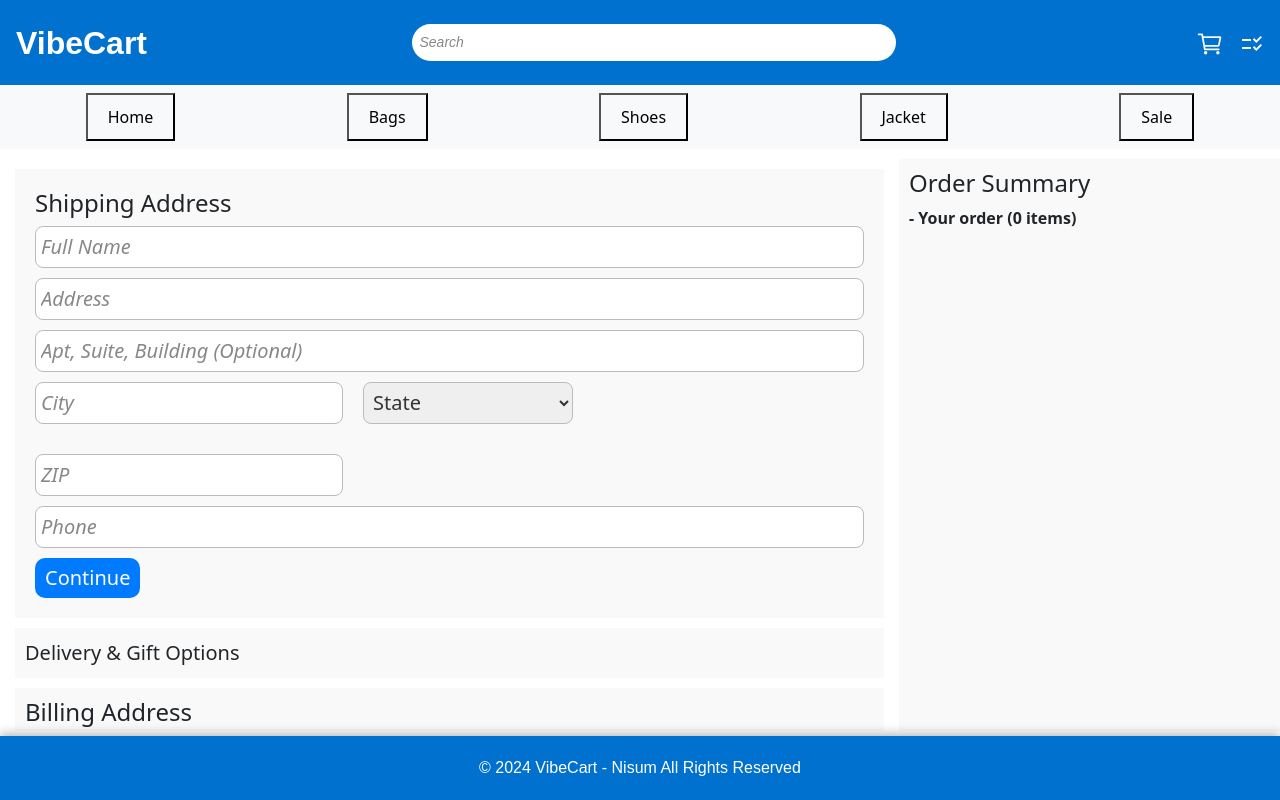
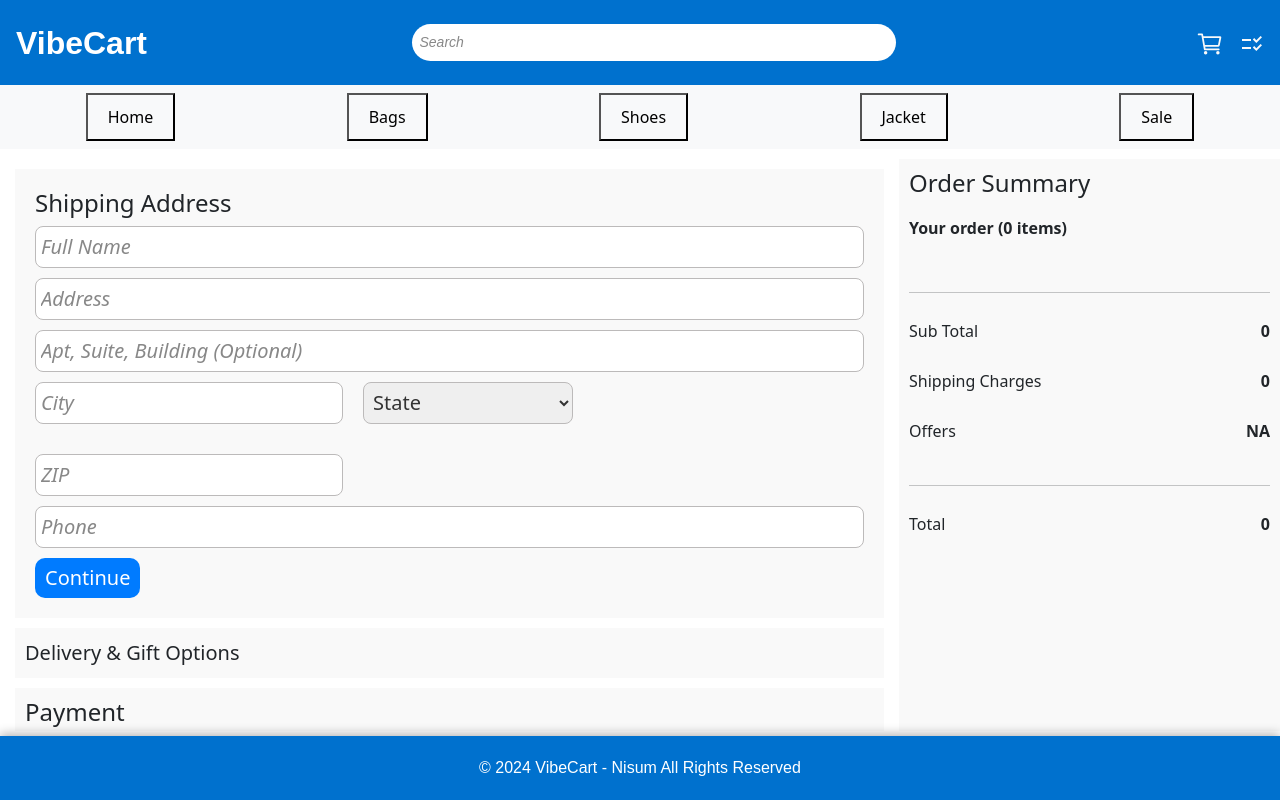
Before and after one commit to Venkat0629/vibecart-app-ui, a React (Create React App) app in the folder vibecart-ui/: page /checkout in a window 1280 px wide. Built offline with nearby package versions, Linux system fonts and the light colour scheme; a web font is replaced by a local one.

Commit message:
integrated checkout - 1

```diff
--- a/vibecart-ui/src/App.js
+++ b/vibecart-ui/src/App.js
@@ -1,25 +1,8 @@
 import React, { useEffect } from 'react';
 import {Routing} from './pages/routing/Routing'
-import { useDispatch, useSelector } from 'react-redux';
-import { updatecartBillData, updateCartData } from './pages/redux-toolkit/CartSlice';
-import { calculateTotalBill } from './pages/commoncomponents/CommonFunctions';
+
 const App = () => {
-    const dispatch = useDispatch()
-    const { cartData,cartBillData:{totalBill},cartBillData } = useSelector((state) => state.cart);
 
-    const getCartData = () => {
-        const cartData = localStorage.getItem("cartData");
-        return cartData?.length > 0 ? JSON.parse(cartData) : []
-      }
-    useEffect(() => {
-        const cartData = getCartData();
-        dispatch(updateCartData(cartData));
-        dispatch(updatecartBillData((calculateTotalBill(cartData))));
-      }, []);
-
-      useEffect(()=> {
-        localStorage.setItem("cartBillData", JSON.stringify(cartBillData));
-      },[totalBill]);
     return (
 
 
--- a/vibecart-ui/src/pages/components/CartAndCheckout/cart/Cart.js
+++ b/vibecart-ui/src/pages/components/CartAndCheckout/cart/Cart.js
@@ -6,7 +6,7 @@ import { useNavigate } from 'react-router-dom';
 import ReusableButton from '../../../commoncomponents/ReusableButton';
 import { calculateTotalBill } from '../../../commoncomponents/CommonFunctions'
 import { useDispatch, useSelector } from 'react-redux';
-import { updatecartBillData, updateCartData } from '../../../redux-toolkit/CartSlice';
+import { updateAddressData, updatecartBillData, updateCartData } from '../../../redux-toolkit/CartSlice';
 
 const Cart = () => {
 
@@ -20,11 +20,25 @@ const Cart = () => {
   }
   const getCartData = () => {
     const cartData = localStorage.getItem("cartData");
-    return cartData?.length > 0 ? JSON.parse(cartData) : []
+    const shippingAddress = localStorage.getItem("shippingAddress");
+
+    return {
+      cartData: cartData?.length > 0 ? JSON.parse(cartData) : [],
+      address: shippingAddress ? JSON.parse(shippingAddress) : {}
+    }
   }
   // localStorage.setItem("cartData", JSON.stringify(cartData));
+  useEffect(() => {
+    const {cartData, address} = getCartData();
+     dispatch(updateCartData(cartData));
+     dispatch(updateAddressData(address));
+    dispatch(updatecartBillData((calculateTotalBill(cartData))));
+  }, []);
 
 
+  useEffect(()=> {
+    localStorage.setItem("cartBillData", JSON.stringify(cartBillData));
+  },[totalBill])
 
   return (
     cartData?.length > 0 ?
--- a/vibecart-ui/src/pages/components/CartAndCheckout/checkout/Checkout.js
+++ b/vibecart-ui/src/pages/components/CartAndCheckout/checkout/Checkout.js
@@ -1,21 +1,52 @@
-import React from 'react'
+import React, { useEffect } from 'react'
 import './checkout.css'
 import Shipping from './Shipping'
 import Payment from './Payment'
 import OrderSummary from './OrderSummary'
-import { useSelector } from 'react-redux'
+import { useDispatch, useSelector } from 'react-redux'
+import { updateAddressData, updatecartBillData, updateCartData } from '../../../redux-toolkit/CartSlice'
+import { calculateTotalBill } from '../../../commoncomponents/CommonFunctions'
+import { useNavigate } from 'react-router-dom'
 
 const Checkout = () => {
-  const { cartData,cartBillData:{totalBill},cartBillData } = useSelector((state) => state.cart);
+
+  const dispatch = useDispatch()
+  const { cartData, cartBillData: { totalBill }, cartBillData ,address} = useSelector((state) => state.cart);
+
+  const navigate = useNavigate();
+
+  const navigateTo = (path) => {
+    navigate(path);
+  }
+  const getCartData = () => {
+    const cartData = localStorage.getItem("cartData");
+    const shippingAddress = localStorage.getItem("shippingAddress");
+
+    return {
+      cartData: cartData?.length > 0 ? JSON.parse(cartData) : [],
+      address: shippingAddress ? JSON.parse(shippingAddress) : {}
+    }
+  }
+
+  useEffect(() => {
+    const {cartData, address} = getCartData();
+     dispatch(updateCartData(cartData));
+     dispatch(updateAddressData(address));
+    dispatch(updatecartBillData((calculateTotalBill(cartData))));
+  }, []);
+
+  useEffect(() => {
+    localStorage.setItem("cartBillData", JSON.stringify(cartBillData));
+  }, [totalBill]);
 
   return (
     <div class="checkout-container">
-        <div class="checkout-component-layout">
-            <div class="checkout-item "><Shipping></Shipping></div>
-            <div class="checkout-item ">Delivery & Gift Options</div>
-            <div class="checkout-item "><Payment/></div>
-        </div>
-        <div class="checkout-order-container"><OrderSummary cartData={cartData} cartBillData={cartBillData}/></div>
+      <div class="checkout-component-layout">
+        <div class="checkout-item "><Shipping address={address}/></div>
+        <div class="checkout-item ">Delivery & Gift Options</div>
+        <div class="checkout-item "><Payment address={address}/></div>
+      </div>
+      <div class="checkout-order-container"><OrderSummary cartData={cartData} cartBillData={cartBillData} navigateTo={navigateTo}/></div>
     </div>
   )
 }
--- a/vibecart-ui/src/pages/components/CartAndCheckout/checkout/OrderSummary.js
+++ b/vibecart-ui/src/pages/components/CartAndCheckout/checkout/OrderSummary.js
@@ -1,12 +1,31 @@
 import React from 'react'
 import CartProducts from '../cart/CartProducts'
+import './ordersummary.css'
 
-const OrderSummary = ({cartData,cartBillData}) => {
+const OrderSummary = ({ cartData, cartBillData, navigateTo }) => {
   return (
     <div className='ordersummary-checkout-container'>
-           <h4>Order Summary</h4>
-           <p><b> - Your order ({cartData?.length} items)</b></p>
-           <CartProducts cartData={cartData}/>
+      <h4>Order Summary</h4>
+      <p><b>Your order ({cartData?.length} items)</b></p>
+      <CartProducts cartData={cartData} navigateTo={navigateTo} />
+      <hr></hr>
+      <div className='ordersummary-bill-layout'>
+        <p>Sub Total</p>
+        <p><b>{cartBillData?.totalBill}</b></p>
+      </div>
+      <div className='ordersummary-bill-layout'>
+        <p>Shipping Charges</p>
+        <p><b>0</b></p>
+      </div>
+      <div className='ordersummary-bill-layout'>
+        <p>Offers</p>
+        <p><b>NA</b></p>
+      </div>
+      <hr></hr>
+      <div className='ordersummary-bill-layout'>
+        <p>Total</p>
+       <p> <b>{cartBillData?.totalBill}</b></p>
+      </div>
     </div>
   )
 }
--- a/vibecart-ui/src/pages/components/CartAndCheckout/checkout/Payment.js
+++ b/vibecart-ui/src/pages/components/CartAndCheckout/checkout/Payment.js
@@ -3,28 +3,31 @@ import React from "react";
 import "./payment.css"
 import ReusableButton from "../../../commoncomponents/ReusableButton";
 
-const Payment = () => {
+const Payment = ({ address }) => {
+
   return (
     <div className="payment-container">
-      <div>
-        <h4>Billing Address</h4>
-        <p>Sneha</p>
-        <p>2491 Benton Ln, Kissimmee, FL 34567</p>
-        <p>(987) 654-3109</p>
-      </div>
-
+      <h4>Payment</h4>
+      <h6>Delivery Address</h6>
+      {address ?
+        <div>
+          <p>{address.address}, {address.building}</p>
+          <p>{address.city}, {address.state}, {address.zip}</p>
+          <p>{address.phone}</p>
+        </div> :
+        <p>NA</p>}
       <div>
         <h4>Promo Code</h4>
         <div className="promo-code">
           <input type="tel" placeholder="Promo code" />
-          <ReusableButton buttonName="Apply"/>
+          <ReusableButton buttonName="Apply" />
         </div>
       </div>
 
 
       <div className="place-order">
-      <p><strong>By placing an order, you are agreeing to our Privacy Policy and Terms of Use</strong></p>
-      <ReusableButton buttonName="Place Order with Cash"/>
+        <p><strong>By placing an order, you are agreeing to our Privacy Policy and Terms of Use</strong></p>
+        <ReusableButton buttonName="Place Order with Cash" />
       </div>
     </div>
   );
--- a/vibecart-ui/src/pages/components/CartAndCheckout/checkout/Shipping.js
+++ b/vibecart-ui/src/pages/components/CartAndCheckout/checkout/Shipping.js
@@ -1,9 +1,11 @@
-import React, { useState } from 'react';
+import React, { useEffect, useState } from 'react';
 import ReusableButton from '../../../commoncomponents/ReusableButton'
 import './shipping.css';
 import '../cartandcheckout.css';
+import { updateAddressData } from '../../../redux-toolkit/CartSlice';
+import { useDispatch } from 'react-redux';
 
-const Shipping = () => {
+const Shipping = ({ address }) => {
     const [formData, setFormData] = useState({
         fullname: '',
         address: '',
@@ -13,9 +15,12 @@ const Shipping = () => {
         zip: '',
         phone: ''
     });
+    const dispatch = useDispatch()
 
     const [errors, setErrors] = useState({});
-
+    useEffect(() => {
+        setFormData(address);
+    }, [address])
     const handleChange = (e) => {
         const { name, value } = e.target;
         setFormData({ ...formData, [name]: value });
@@ -42,9 +47,10 @@ const Shipping = () => {
         if (validateForm()) {
             const existingData = JSON.parse(localStorage.getItem('shippingAddress')) || {};
             const updatedData = { ...existingData, ...formData };
+            dispatch(updateAddressData(updatedData));
             localStorage.setItem('shippingAddress', JSON.stringify(updatedData));
         }
-        }
+    }
 
     return (
         <div className='shipping-container'>
@@ -159,7 +165,7 @@ const Shipping = () => {
                     <p>{errors.phone}</p>
                 </div>
                 <div className="button-container">
-                    <ReusableButton buttonName="Continue"/>
+                    <ReusableButton buttonName="Continue" />
                 </div>
             </form>
         </div>
--- a/vibecart-ui/src/pages/components/CartAndCheckout/checkout/ordersummary.css
+++ b/vibecart-ui/src/pages/components/CartAndCheckout/checkout/ordersummary.css
@@ -3,3 +3,7 @@
     flex-direction: column;
     gap: 10px;
 }
+.ordersummary-bill-layout{
+    display: flex;
+    justify-content: space-between;
+}
--- a/vibecart-ui/src/pages/redux-toolkit/CartSlice.js
+++ b/vibecart-ui/src/pages/redux-toolkit/CartSlice.js
@@ -4,6 +4,7 @@ export const cartSlice = createSlice({
     name: "cart",
     initialState: {
         cartData: [],
+        address:{},
         cartBillData: {
             totalBill: 0
         }
@@ -14,9 +15,12 @@ export const cartSlice = createSlice({
         },
         updatecartBillData: (state, action) => {
             state.cartBillData.totalBill = action.payload
+        },
+        updateAddressData :(state,action)=> {
+            state.address = action.payload
         }
     }
 });
 
-export const { updateCartData,updatecartBillData } = cartSlice.actions
+export const { updateCartData,updatecartBillData ,updateAddressData} = cartSlice.actions
 export default cartSlice.reducer
```
